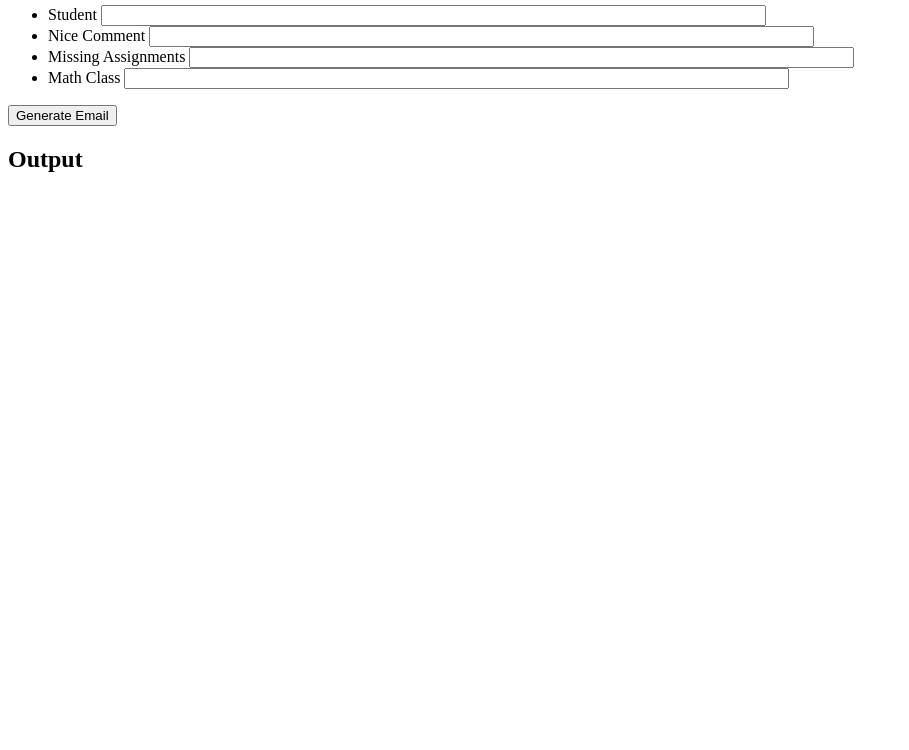
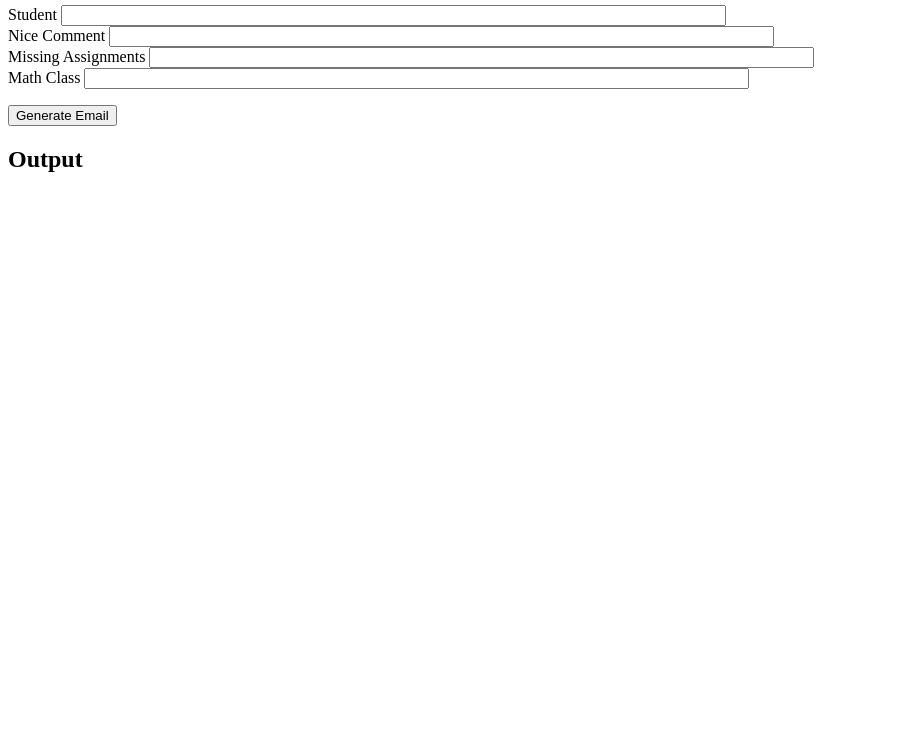
Before and after one commit to hexzha/email-generator, a plain HTML site: page index.html in a window 1280 px wide. Shown: the part 50-800 px from the top of the page, without its empty margins (0-909 px from the left). Drawn offline with Linux system fonts and the light colour scheme.

```diff
--- a/index.html
+++ b/index.html
@@ -13,7 +13,7 @@
         Email Generator
     </h2>
 
-    <ul>
+    <ul class="info">
         <li>
             <label>Student</label>
             <input id="student" type="text" size="80"/>
--- a/styles.css
+++ b/styles.css
@@ -1,3 +1,4 @@
 ul.info {
-    list-stype-type: none;
+    list-style-type: none;
+    padding: 0;
 }
```
